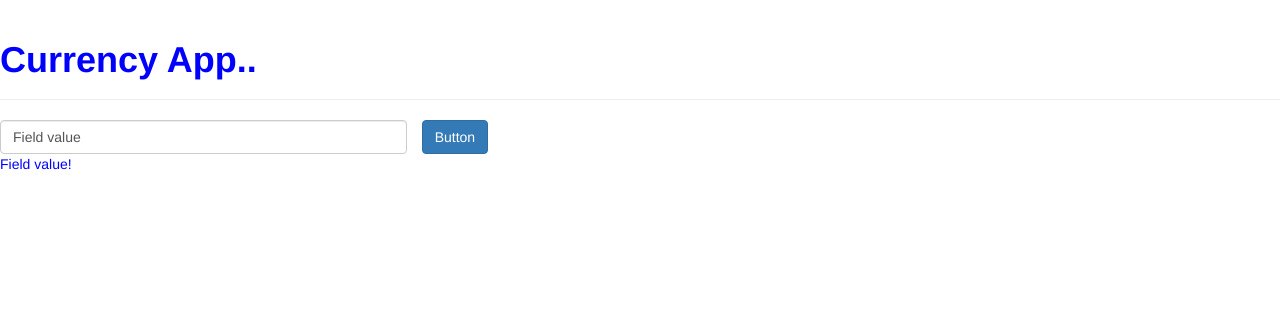
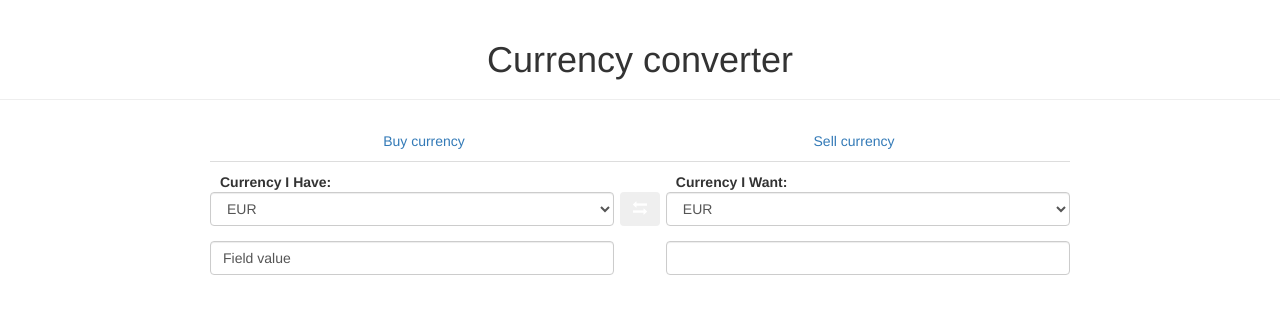
Before and after one commit to AndrZakhara/currency-converter-ng-app, a website: page src/index.html in a window 1280 px wide. Drawn offline with nearby package versions, Linux system fonts and the light colour scheme; some packages are replaced by stand-ins of ours; files that its build step writes are made by us from their sources; a script that the page names is missing; files whose address does not match are found by name.

Commit message:
development, create base project structure

```diff
--- a/src/index.html
+++ b/src/index.html
@@ -13,20 +13,50 @@
 </head>
 <body ng-app="currencyApp" ng-controller="currencyCtrl">
   <div class="page-header">
-    <h1>Currency App..</h1>
+    <h1 class="text-center">Currency converter</h1>
   </div>
-  <div>
-    <form class="form-horizontal" role="form">
-      <div class="form-group">
-        <div class="col-md-4">
-          <input type="text" ng-model="inputValue"  class="form-control pb-10" value="{{inputValue}}"/>
-          <span>{{ inputValue }}!</span>
-        </div>
-        <button type="button" class="btn btn-primary">
-          Button
-        </button>
+  <div class="main-wrapper container">
+    <div class="row">
+      <ul class="nav nav-tabs">
+        <li class="col-md-6 col-sm-6 col-xs-6 converter-tub text-center"><a href="#">Buy currency</a></li>
+        <li class="col-md-6 col-sm-6 col-xs-6 converter-tub text-center"><a href="#">Sell currency</a></li>
+      </ul>
+    </div>
+    <div class = "row">
+      <div class="form-wrapper">
+        <form class="form-group" role="form">
+          <div class="converter-form">
+            <div class="input-wrapper">
+              <label for="select-left">Currency I Have:</label>
+              <select class="form-control form-select" id="select-left">
+                <option value="EUR">EUR</option>
+                <option value="RUB">RUB</option>
+                <option value="USD">USD</option>
+                <option value="UAH">UAH</option>
+                <option value="GBP">GBP</option>
+              </select>
+            </div>
+            <button class="btn button-change-place">
+              <span class="rotate-icon glyphicon glyphicon-sort"></span>
+            </button>
+            <div class="input-wrapper">
+              <label for="select-right">Currency I Want:</label>
+              <select class="form-control form-select" id="select-right">
+                <option value="EUR">EUR</option>
+                <option value="RUB">RUB</option>
+                <option value="USD">USD</option>
+                <option value="UAH">UAH</option>
+                <option value="GBP">GBP</option>
+              </select>
+            </div>
+          </div>
+          <div class="form-inline converter-form" role="form">
+            <input type="text" class="form-control conv-form-input" value={{inputValue}} />
+            <input type="text" class="form-control conv-form-input"/>
+          </div>
+        </form>
       </div>
-    </form>
+    </div>
   </div>
 </body>
 </html>
--- a/src/js/index.js
+++ b/src/js/index.js
@@ -1 +1,2 @@
+/* eslint-disable no-console */
 console.log('test');
--- a/src/scss/app.scss
+++ b/src/scss/app.scss
@@ -1,7 +1,21 @@
-body {
-  color: blue;
-  h1 {
-    color: blue;
-    font-weight: bold;
+.main-wrapper {
+  // background-color: rgb(109, 109, 109);
+  max-width: 860px;
+}
+.rotate-icon {
+  transform: rotate(90deg);
+}
+.converter-form {
+  display: flex;
+  justify-content: space-between;
+  padding: 20px 0;
+  .form-select {
+    width: 47%;
+  }
+  .button-change-place {
+    max-width: 5%;
+    span {
+      color: white;
+    }
   }
 }
--- a/src/scss/style.scss
+++ b/src/scss/style.scss
@@ -1,2 +1,33 @@
-// @import './reset.scss';
-@import './app.scss';
+.main-wrapper {
+  max-width: 860px;
+  min-width: 700px;
+}
+.rotate-icon {
+  transform: rotate(90deg);
+}
+.converter-form {
+  display: flex;
+  justify-content: space-between;
+  padding-top: 10px;
+  padding-bottom: 5px;
+  align-items: flex-end;
+  .input-wrapper {
+    display: flex;
+    flex-direction: column;
+    width: 47%;
+    label {
+      padding-left: 10px;
+      margin: 0;
+    }
+  }
+  .button-change-place {
+    max-width: 5%;
+    max-height: 34px;
+    span {
+      color: white;
+    }
+  }
+  .conv-form-input{
+    width: 47%;
+  }
+}
```
Also changed, not shown: dist/index.html, dist/main.js, dist/style.css, src/js/services.js (added).
